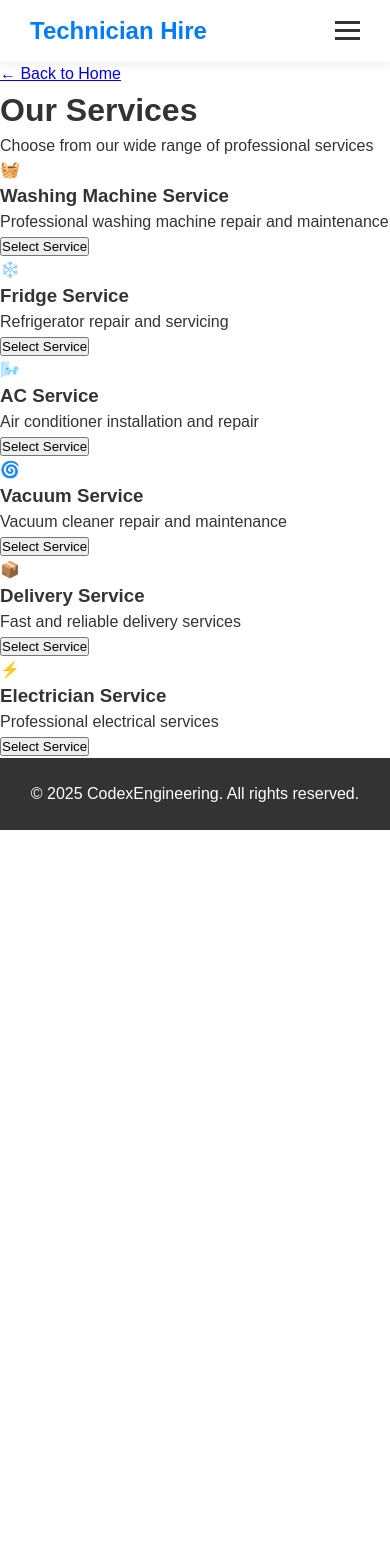
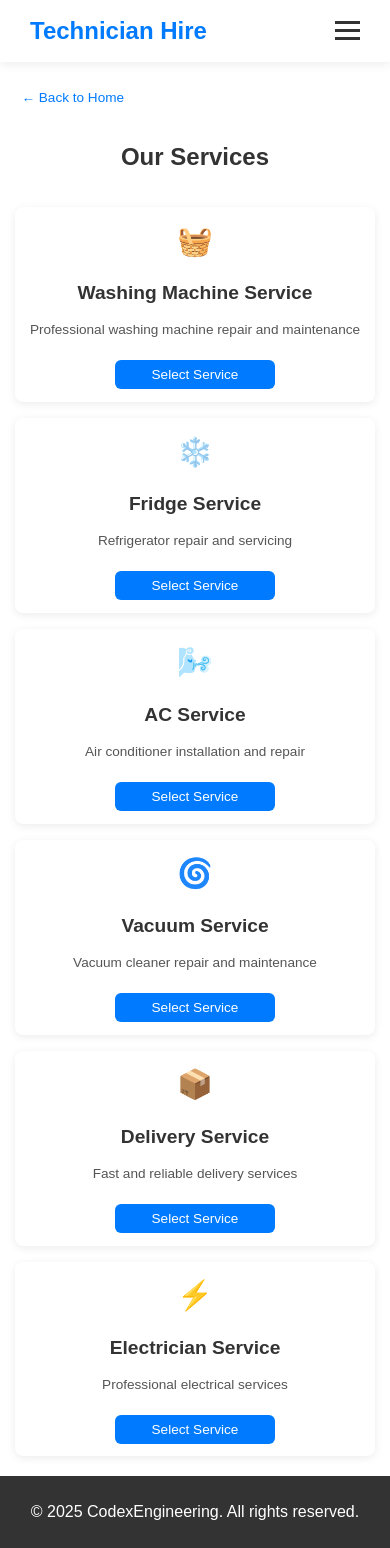
Before and after one commit to Phurba2/tech_hire, a Flask app: page /services in a window 390 px wide. Before the commit the page ends 830 px from the top, so only its background shows below. Run offline with Flask 3, Linux system fonts and the light colour scheme.

Commit message:
made service.html reactivve to mobile for easy use

```diff
--- a/static/css/style.css
+++ b/static/css/style.css
@@ -25,7 +25,7 @@ body {
     position: sticky;
     top: 0;
     width: 100%;
-    z-index: 1000;
+    z-index: 1000; /* Kept for layering */
 }
 
 .header-content {
@@ -121,6 +121,89 @@ body {
 .nav-toggle:checked + .nav-toggle-label .hamburger::after {
     transform: rotate(-45deg);
     top: 0;
+}
+
+/* Services Page */
+.services-page {
+    padding: 40px 0;
+}
+
+.services-header {
+    text-align: center;
+    margin-bottom: 2rem;
+}
+
+.services-header h1 {
+    font-size: 2.2rem;
+    color: #333;
+}
+
+.services-grid {
+    display: grid;
+    grid-template-columns: repeat(auto-fit, minmax(280px, 1fr));
+    gap: 1.5rem;
+}
+
+.service-card {
+    background: white;
+    padding: 1.5rem;
+    border-radius: 8px;
+    text-align: center;
+    box-shadow: 0 2px 8px rgba(0,0,0,0.08);
+    transition: transform 0.3s ease;
+}
+
+.service-card:hover {
+    transform: translateY(-5px);
+}
+
+.service-icon {
+    font-size: 2.5rem;
+    margin-bottom: 1rem;
+    color: #007bff;
+}
+
+.service-card h3 {
+    font-size: 1.5rem;
+    margin-bottom: 0.8rem;
+    color: #333;
+}
+
+.service-card p {
+    font-size: 1rem;
+    color: #555;
+    margin-bottom: 1.2rem;
+}
+
+.select-service {
+    padding: 10px 20px;
+    background: #007bff;
+    color: white;
+    border: none;
+    border-radius: 6px;
+    font-size: 1rem;
+    cursor: pointer;
+    transition: background 0.3s ease;
+    width: 100%;
+    max-width: 200px;
+}
+
+.select-service:hover {
+    background: #0056b3;
+}
+
+.back-button {
+    display: inline-block;
+    margin-bottom: 1.5rem;
+    text-decoration: none;
+    color: #007bff;
+    font-weight: 500;
+    font-size: 1rem;
+    transition: color 0.3s ease;
+}
+
+.back-button:hover {
+    color: #0056b3;
 }
 
 /* Hero Section */
@@ -308,6 +391,46 @@ body {
         padding: 0.5rem 1.5rem;
     }
 
+    .services-page {
+        padding: 20px 0;
+    }
+
+    .services-header h1 {
+        font-size: 1.8rem;
+    }
+
+    .services-grid {
+        grid-template-columns: 1fr;
+        gap: 1rem;
+    }
+
+    .service-card {
+        padding: 1rem;
+    }
+
+    .service-icon {
+        font-size: 2rem;
+    }
+
+    .service-card h3 {
+        font-size: 1.3rem;
+    }
+
+    .service-card p {
+        font-size: 0.9rem;
+    }
+
+    .select-service {
+        padding: 8px 15px;
+        font-size: 0.9rem;
+        max-width: 180px;
+    }
+
+    .back-button {
+        font-size: 0.9rem;
+        padding: 0.5rem;
+    }
+
     .hero-content {
         flex-direction: column;
         text-align: center;
@@ -347,7 +470,8 @@ body {
 @media (max-width: 480px) {
     .hero-text h1,
     .section-title,
-    .ready-content h2 {
+    .ready-content h2,
+    .services-header h1 {
         font-size: 1.5rem;
     }
 
@@ -359,9 +483,61 @@ body {
         padding: 0.4rem 1.2rem;
         font-size: 0.85rem;
     }
+
+    .service-card {
+        padding: 0.8rem;
+    }
+
+    .service-icon {
+        font-size: 1.8rem;
+    }
+
+    .service-card h3 {
+        font-size: 1.2rem;
+    }
+
+    .service-card p {
+        font-size: 0.85rem;
+    }
+
+    .select-service {
+        padding: 7px 12px;
+        font-size: 0.85rem;
+        max-width: 160px;
+    }
+
+    .back-button {
+        font-size: 0.85rem;
+        padding: 0.4rem;
+    }
 }
 
 /* Smooth scrolling for anchor links */
 html {
     scroll-behavior: smooth;
 }
+
+/* Flash messages */
+.alert-error {
+    background: #f8d7da;
+    color: #721c24;
+    padding: 0.8rem;
+    border-radius: 6px;
+    margin: 1rem 0;
+    text-align: center;
+    font-size: 0.9rem;
+}
+
+@media (max-width: 768px) {
+    .alert-error {
+        font-size: 0.85rem;
+        padding: 0.6rem;
+    }
+}
+
+@media (max-width: 480px) {
+    .alert-error {
+        font-size: 0.8rem;
+        padding: 0.5rem;
+    }
+}
--- a/templates/services.html
+++ b/templates/services.html
@@ -4,22 +4,17 @@
 
 {% block content %}
 <div class="services-page">
+    <div class="container">
         <a href="{{ url_for('hero') }}" class="back-button">← Back to Home</a>
 
         <header class="services-header">
             <h1>Our Services</h1>
-        <p>Choose from our wide range of professional services</p>
-        {% if name %}
-        <div class="user-info">
-            Welcome, {{ name }}! ({{ phone }})
-        </div>
-        {% endif %}
         </header>
 
         <div class="services-grid">
             {% for service in services %}
             <div class="service-card">
-            <div class="service-icon">{{ service.icon }}</div>
+                <div class="service-icon">{{ service.icon | safe }}</div>
                 <h3>{{ service.name }}</h3>
                 <p>{{ service.description }}</p>
                 <form method="POST" action="{{ url_for('select_service') }}">
@@ -34,4 +29,5 @@
             {% endfor %}
         </div>
     </div>
+</div>
 {% endblock %}
```
Lines whose indentation alone changed are shown as unchanged.
